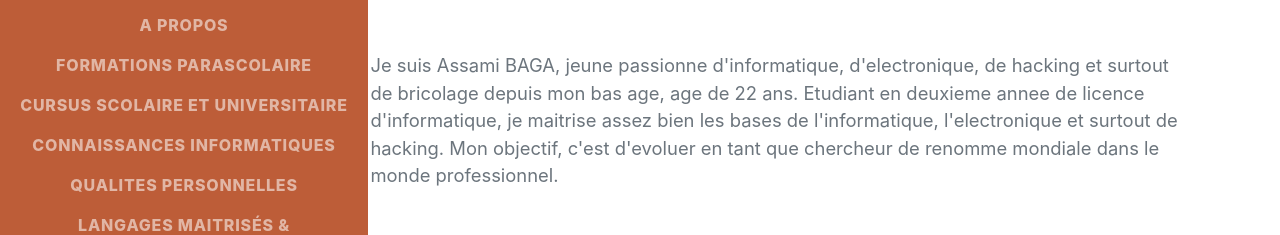
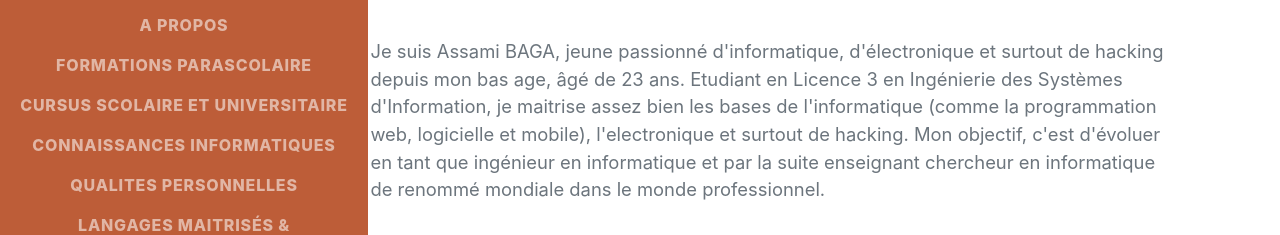
Before and after one commit to bagus-09/bagus-CV, a plain HTML site: page index.html in a window 1280 px wide. Shown: the part 335-570 px from the top of the page. Drawn offline with nearby package versions, Linux system fonts and the light colour scheme; a web font is replaced by a local one.

Commit message:
Update index.html

```diff
--- a/index.html
+++ b/index.html
@@ -48,7 +48,7 @@
                         Burkina Faso · Ouagadougou, 1200 logements · (+226) 67-27-45-33 ·
                         <a href="mailto:bagaassami09@gmail.com">bagaassami09@gmail.com</a>
                     </div>
-                    <p class="lead mb-5">Je suis Assami BAGA, jeune passionne d'informatique, d'electronique, de hacking et surtout de bricolage depuis mon bas age, age de 22 ans. Etudiant en deuxieme annee de licence d'informatique, je maitrise assez bien les bases de l'informatique, l'electronique et surtout de hacking. Mon objectif, c'est d'evoluer en tant que chercheur de renomme mondiale dans le monde professionnel.</p>
+                    <p class="lead mb-5">Je suis Assami BAGA, jeune passionné d'informatique, d'électronique et surtout de hacking depuis mon bas age, âgé de 23 ans. Etudiant en Licence 3 en Ingénierie des Systèmes d'Information, je maitrise assez bien les bases de l'informatique (comme la programmation web, logicielle et mobile), l'electronique et surtout de hacking. Mon objectif, c'est d'évoluer en tant que ingénieur en informatique et par la suite enseignant chercheur en informatique de renommé mondiale dans le monde professionnel.</p>
                     <div class="social-icons">
                         <a class="social-icon" href="#!"><i class="fab fa-linkedin-in"></i></a>
                         <a class="social-icon" href="#!"><i class="fab fa-github"></i></a>
```
